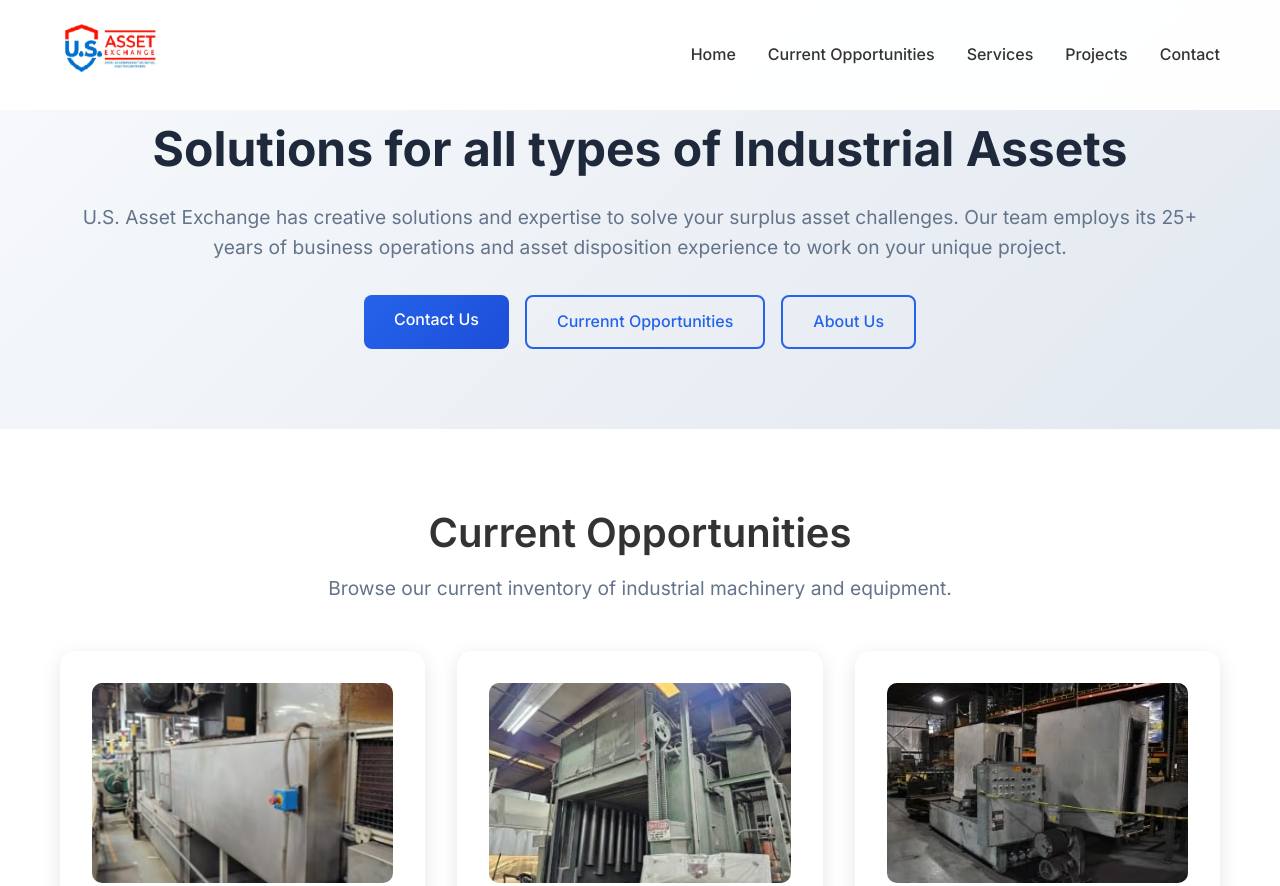
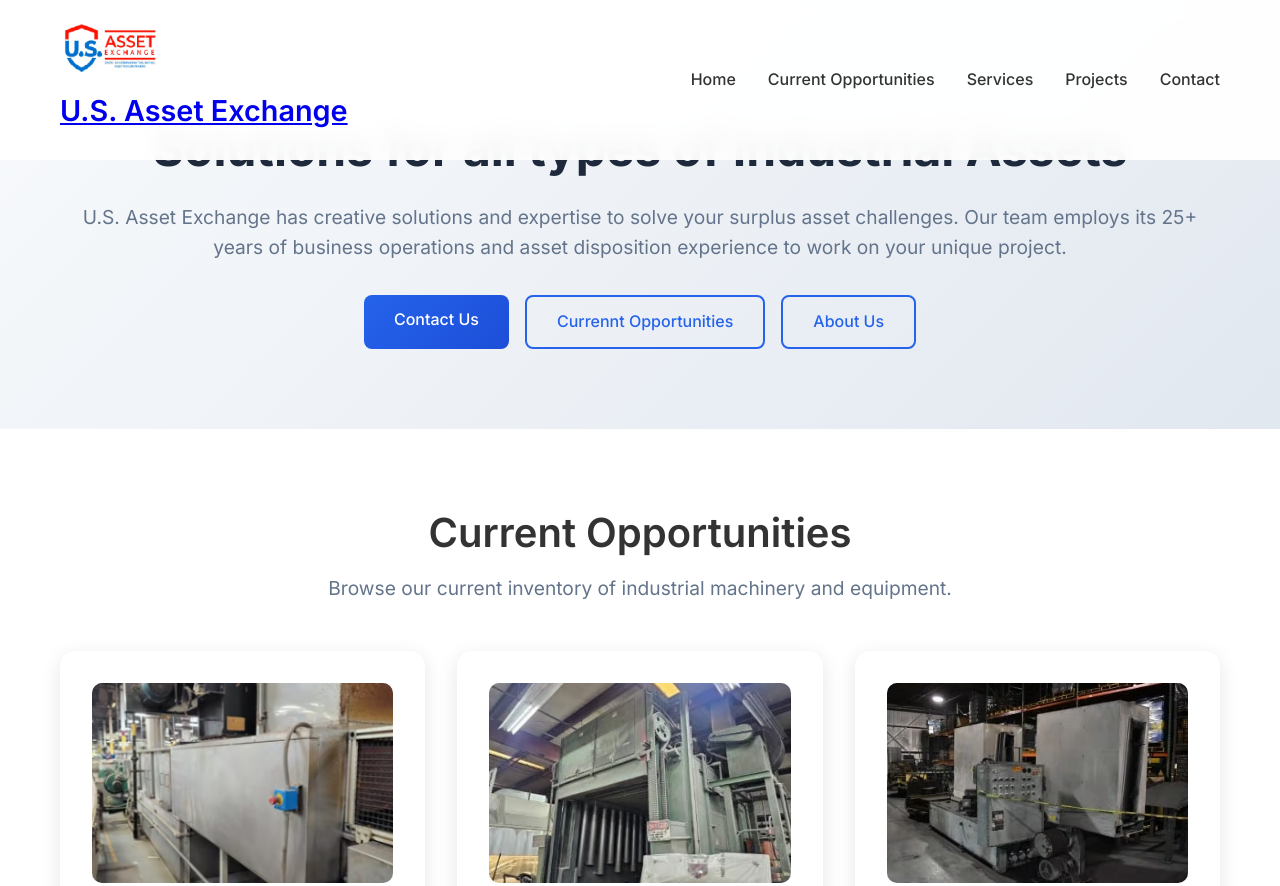
Before and after one commit to DayDream-Technologies/US-asset-exchange-website, a plain HTML site: page index.html in a window 1280 px wide. Shown: the top 886 px of the page. Drawn offline with Linux system fonts and the light colour scheme.

Commit message:
readded nav bar

```diff
--- a/index.html
+++ b/index.html
@@ -17,6 +17,7 @@
             <div class="nav-logo">
                 <a href="#home">
                     <img src="./assets/logo.JPG" alt="U.S. Asset Exchange Logo">
+                    <h3>U.S. Asset Exchange</h3>
                 </a>
             </div>
             <ul class="nav-menu">
```
